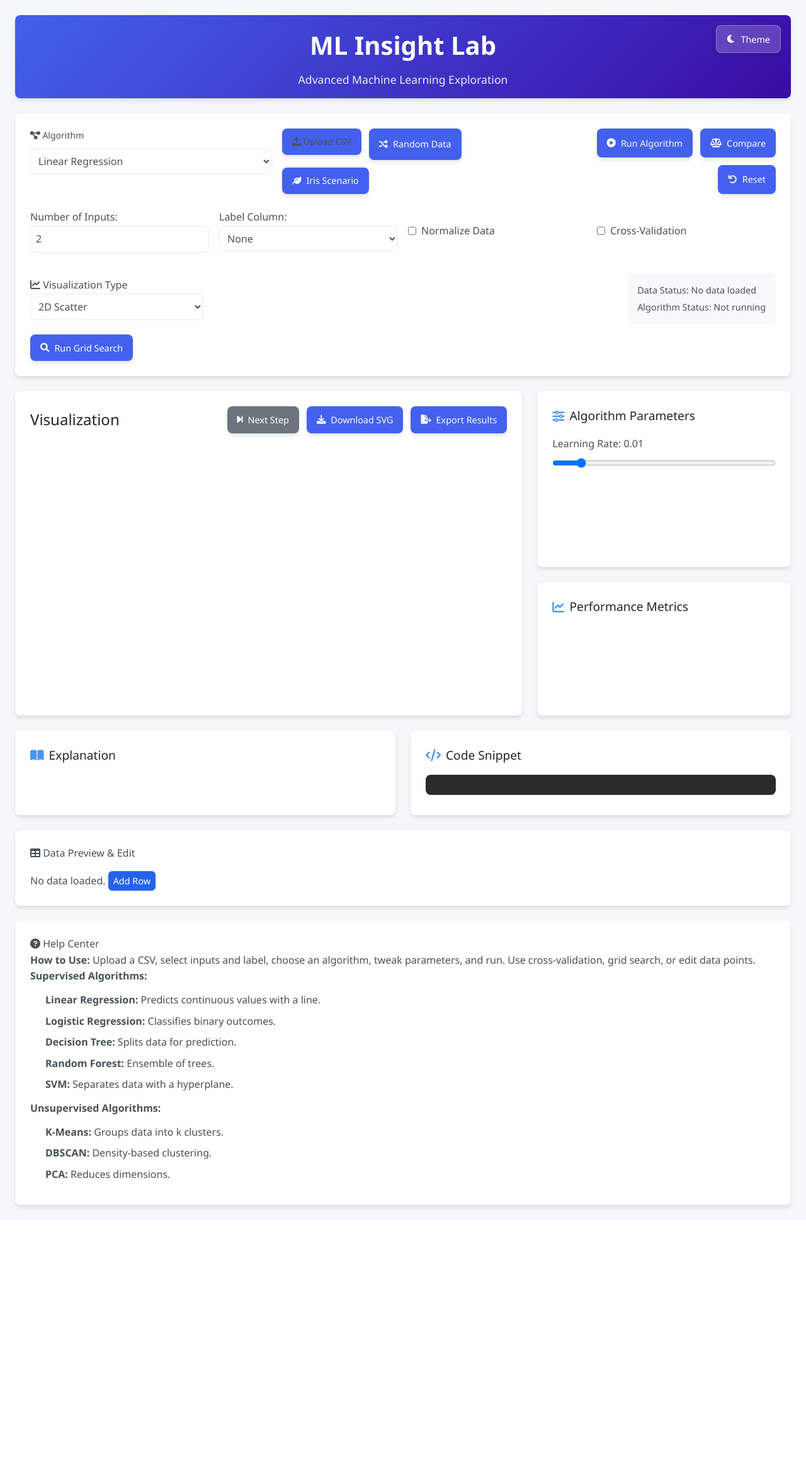
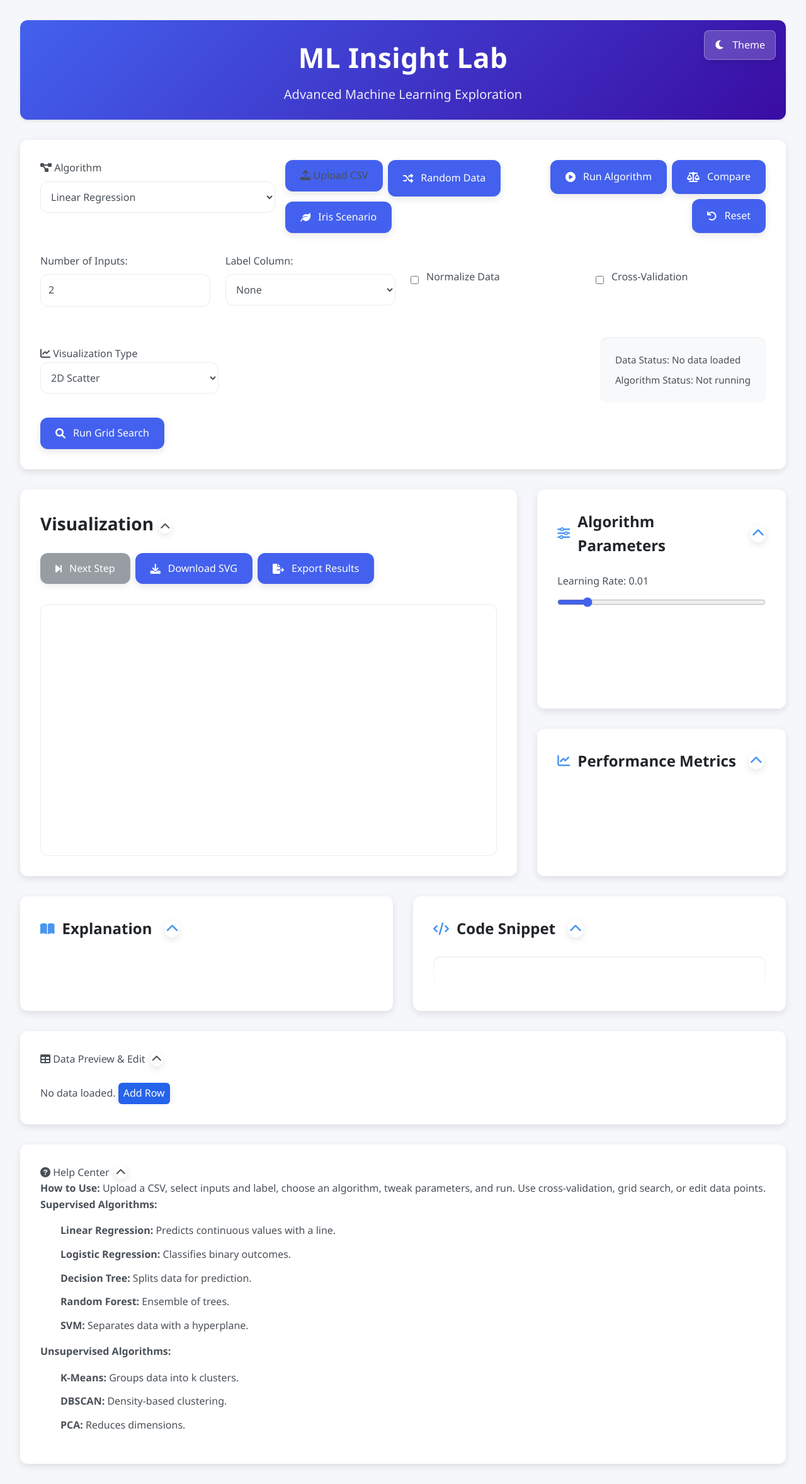
Before and after one commit to i-soumya18/MachineLearning_Visualization, a Flask app: page / in a window 1280 px wide. Shown: the whole page at 63% size. Before the commit the page ends 1921 px from the top, so only its background shows below. Run offline with Flask 3, Linux system fonts and the light colour scheme; some libraries are stand-ins or nearby versions.

Commit message:
added scripts.js

```diff
--- a/static/scripts.js
+++ b/static/scripts.js
@@ -4,6 +4,8 @@
 const runBtn = document.querySelector('button[onclick="fitModel()"]');
 const compareBtn = document.querySelector('button[onclick="compareAlgorithms()"]');
 const resetBtn = document.querySelector('button[onclick="reset()"]');
+const header = document.querySelector('header');
+const panels = document.querySelectorAll('.control-panel, .visualization-panel, .params-panel, .metrics-panel, .explanation-panel, .code-panel, .data-panel, .help-panel');
 
 // Theme variables
 const themes = {
@@ -47,6 +49,7 @@
     themeToggle.id = 'theme-toggle';
     themeToggle.innerHTML = '<i class="fas fa-moon"></i> Theme';
     themeToggle.classList.add('theme-toggle');
+    themeToggle.setAttribute('aria-label', 'Toggle theme');
     document.querySelector('header').appendChild(themeToggle);
 
     themeToggle.addEventListener('click', toggleTheme);
@@ -58,9 +61,10 @@
     applyTheme(currentTheme);
     localStorage.setItem('theme', currentTheme);
 
-    // Update icon
+    // Update icon and accessibility
     const icon = themeToggle.querySelector('i');
     icon.className = currentTheme === 'light' ? 'fas fa-moon' : 'fas fa-sun';
+    themeToggle.setAttribute('aria-label', currentTheme === 'light' ? 'Switch to dark theme' : 'Switch to light theme');
 }
 
 // Apply the selected theme
@@ -72,7 +76,6 @@
         root.style.setProperty(key, themeColors[key]);
     });
 
-    // Additional theme-specific adjustments
     if (theme === 'dark') {
         document.body.classList.add('dark-theme');
     } else {
@@ -80,19 +83,44 @@
     }
 }
 
+// Add collapsible functionality to panels
+function makePanelsCollapsible() {
+    panels.forEach(panel => {
+        const header = panel.querySelector('h2, h3');
+        if (!header) return;
+
+        // Add collapse toggle button
+        const toggleBtn = document.createElement('button');
+        toggleBtn.innerHTML = '<i class="fas fa-chevron-up"></i>';
+        toggleBtn.classList.add('collapse-toggle');
+        toggleBtn.setAttribute('aria-label', `Toggle ${header.textContent} panel`);
+        header.appendChild(toggleBtn);
+
+        toggleBtn.addEventListener('click', () => {
+            const content = panel.querySelector('div');
+            const isCollapsed = content.classList.toggle('collapsed');
+            toggleBtn.querySelector('i').className = isCollapsed ? 'fas fa-chevron-down' : 'fas fa-chevron-up';
+            panel.setAttribute('aria-expanded', !isCollapsed);
+        });
+
+        // Set initial ARIA attribute
+        panel.setAttribute('aria-expanded', 'true');
+    });
+}
+
 // Initialize UI enhancements
 function initUI() {
     createThemeToggle();
+    makePanelsCollapsible();
 
     // Check for saved theme preference
     const savedTheme = localStorage.getItem('theme');
     if (savedTheme) {
         currentTheme = savedTheme;
         applyTheme(currentTheme);
-
-        // Update icon based on saved theme
         const icon = themeToggle.querySelector('i');
         icon.className = currentTheme === 'light' ? 'fas fa-moon' : 'fas fa-sun';
+        themeToggle.setAttribute('aria-label', currentTheme === 'light' ? 'Switch to dark theme' : 'Switch to light theme');
     }
 
     // Add ripple effect to buttons
@@ -116,7 +144,7 @@
     });
 
     // Add hover effects to panels
-    document.querySelectorAll('.params-panel, .metrics-panel, .explanation-panel, .code-panel, .data-panel, .help-panel').forEach(panel => {
+    panels.forEach(panel => {
         panel.addEventListener('mouseenter', () => {
             panel.style.transform = 'translateY(-5px)';
             panel.style.boxShadow = '0 10px 15px rgba(0, 0, 0, 0.1)';
@@ -128,6 +156,12 @@
         });
     });
 
+    // Make header sticky
+    header.classList.add('sticky-header');
+
+    // Enable smooth scrolling
+    document.documentElement.style.scrollBehavior = 'smooth';
+
     // Initialize algorithm parameters visibility
     updateAlgorithmParams();
 }
@@ -136,12 +170,10 @@
 function updateAlgorithmParams() {
     const algo = algoSelect.value;
 
-    // Hide all parameter sections first
     document.querySelectorAll('#lr-params, #k-params, #depth-params, #eps-params, #min-samples-params, #n-components-params, #classification-params').forEach(el => {
         el.classList.add('hidden');
     });
 
-    // Show relevant parameters
     switch(algo) {
         case 'linear':
         case 'logistic':
@@ -181,7 +213,6 @@
 // Event Listeners
 algoSelect.addEventListener('change', updateAlgorithmParams);
 
-// Set up parameter event listeners
 document.addEventListener('DOMContentLoaded', () => {
     initUI();
 
@@ -191,9 +222,19 @@
             updateParameter(param);
         });
     });
+
+    // Keyboard navigation for buttons
+    document.querySelectorAll('button, label[for="upload"]').forEach(button => {
+        button.addEventListener('keydown', (e) => {
+            if (e.key === 'Enter' || e.key === ' ') {
+                e.preventDefault();
+                button.click();
+            }
+        });
+    });
 });
 
-// Add CSS for ripple effect and theme toggle
+// Add CSS for enhancements
 const style = document.createElement('style');
 style.textContent = `
     .ripple {
@@ -230,6 +271,28 @@
         background: rgba(255, 255, 255, 0.3);
     }
 
+    .sticky-header {
+        position: sticky;
+        top: 0;
+        z-index: 1000;
+        box-shadow: 0 2px 4px rgba(0, 0, 0, 0.1);
+    }
+
+    .collapse-toggle {
+        background: none;
+        border: none;
+        color: var(--text);
+        cursor: pointer;
+        margin-left: 0.5rem;
+        padding: 0.2rem;
+        font-size: 1rem;
+        transition: transform 0.3s ease;
+    }
+
+    .collapsed {
+        display: none;
+    }
+
     .dark-theme .visualization-panel,
     .dark-theme .params-panel,
     .dark-theme .metrics-panel,
--- a/static/style.css
+++ b/static/style.css
@@ -14,12 +14,16 @@
     --bg: #f5f7fa;
     --panel-bg: #ffffff;
     --border: #e9ecef;
-    --shadow: 0 4px 6px rgba(0, 0, 0, 0.1);
-    --code-bg: #2b2b2b;
-    --border-radius: 8px;
+    --shadow: 0 4px 12px rgba(0, 0, 0, 0.1);
+    --shadow-hover: 0 6px 20px rgba(0, 0, 0, 0.15);
+    --border-radius: 12px;
     --transition: all 0.3s ease;
+    --button-width: 150px; /* New variable for uniform button width */
+    --button-height: 48px; /* New variable for uniform button height */
+    --focus-ring: 0 0 0 3px rgba(67, 97, 238, 0.3);
 }
 
+/* Reset and Base Styles */
 * {
     margin: 0;
     padding: 0;
@@ -32,6 +36,7 @@
     color: var(--text);
     background-color: var(--bg);
     min-height: 100vh;
+    font-size: 16px;
 }
 
 /* Layout */
@@ -44,31 +49,34 @@
         "info"
         "data"
         "help";
-    gap: 1.5rem;
+    gap: 2rem;
     max-width: 1800px;
     margin: 0 auto;
-    padding: 1.5rem;
+    padding: 2rem;
 }
 
 header {
     grid-area: header;
     text-align: center;
-    padding: 1rem 0;
+    padding: 1.5rem;
     background: linear-gradient(135deg, var(--primary), var(--primary-dark));
     color: white;
     border-radius: var(--border-radius);
     box-shadow: var(--shadow);
-    position: relative;
+    position: sticky;
+    top: 0;
+    z-index: 1000;
 }
 
 header h1 {
-    font-size: 2.5rem;
+    font-size: 2.75rem;
     font-weight: 700;
     margin-bottom: 0.5rem;
+    letter-spacing: 0.5px;
 }
 
 header p {
-    font-size: 1.1rem;
+    font-size: 1.25rem;
     opacity: 0.9;
 }
 
@@ -76,44 +84,47 @@
     grid-area: controls;
     background: var(--panel-bg);
     border-radius: var(--border-radius);
-    padding: 1.5rem;
+    padding: 2rem;
     box-shadow: var(--shadow);
+    transition: var(--transition);
 }
 
 .main-grid {
     grid-area: main;
     display: grid;
     grid-template-columns: 1fr;
-    gap: 1.5rem;
+    gap: 2rem;
 }
 
 @media (min-width: 1024px) {
     .main-grid {
         grid-template-columns: 2fr 1fr;
+
     }
 }
 
 .visualization-panel {
     background: var(--panel-bg);
     border-radius: var(--border-radius);
-    padding: 1.5rem;
+    padding: 2rem;
     box-shadow: var(--shadow);
     min-height: 500px;
     display: flex;
     flex-direction: column;
+    transition: var(--transition);
 }
 
 .side-panels {
     display: grid;
     grid-template-rows: auto auto;
-    gap: 1.5rem;
+    gap: 2rem;
 }
 
 .info-grid {
     grid-area: info;
     display: grid;
     grid-template-columns: 1fr;
-    gap: 1.5rem;
+    gap: 2rem;
 }
 
 @media (min-width: 768px) {
@@ -122,57 +133,52 @@
     }
 }
 
-.data-panel {
-    grid-area: data;
+.data-panel, .help-panel {
     background: var(--panel-bg);
     border-radius: var(--border-radius);
-    padding: 1.5rem;
+    padding: 2rem;
     box-shadow: var(--shadow);
-}
-
-.help-panel {
-    grid-area: help;
-    background: var(--panel-bg);
-    border-radius: var(--border-radius);
-    padding: 1.5rem;
-    box-shadow: var(--shadow);
+    transition: var(--transition);
 }
 
 /* Components */
 .control-grid {
     display: grid;
     grid-template-columns: 1fr;
-    gap: 1rem;
-    margin-bottom: 1.5rem;
+    gap: 1.5rem;
+    margin-bottom: 2rem;
 }
 
 @media (min-width: 768px) {
     .control-grid {
         grid-template-columns: repeat(3, 1fr);
+        gap: 1rem;
     }
 }
 
 .button-group {
     display: flex;
-    gap: 0.75rem;
+    gap: 0.5rem;
     flex-wrap: wrap;
 }
 
 .button-group.right {
     justify-content: flex-end;
+    gap: 0.5rem;
 }
 
 button, label[for="upload"] {
     background-color: var(--primary);
     color: white;
     border: none;
-    padding: 0.6rem 1rem;
+    padding: 0.75rem 1.5rem;
     border-radius: var(--border-radius);
     cursor: pointer;
-    font-size: 0.9rem;
+    font-size: 1rem;
+    font-weight: 500;
     display: inline-flex;
     align-items: center;
-    gap: 0.5rem;
+    gap: 0.75rem;
     transition: var(--transition);
     box-shadow: var(--shadow);
 }
@@ -180,20 +186,23 @@
 button:hover, label[for="upload"]:hover {
     background-color: var(--primary-dark);
     transform: translateY(-2px);
+    box-shadow: var(--shadow-hover);
 }
 
 button:active, label[for="upload"]:active {
     transform: translateY(0);
+    box-shadow: var(--shadow);
 }
 
 button:disabled {
     background-color: var(--text-light);
     cursor: not-allowed;
     transform: none;
+    opacity: 0.7;
 }
 
 button i {
-    font-size: 0.9rem;
+    font-size: 1rem;
 }
 
 input[type="file"] {
@@ -202,31 +211,33 @@
 
 select, input[type="number"], input[type="range"] {
     width: 100%;
-    padding: 0.5rem;
+    padding: 0.75rem;
     border: 1px solid var(--border);
     border-radius: var(--border-radius);
-    background-color: white;
+    background-color: var(--panel-bg);
     transition: var(--transition);
+    font-size: 1rem;
+    color: var(--text);
 }
 
 select:focus, input[type="number"]:focus, input[type="range"]:focus {
     outline: none;
     border-color: var(--accent);
-    box-shadow: 0 0 0 2px rgba(72, 149, 239, 0.2);
+    box-shadow: var(--focus-ring);
 }
 
 #input-config {
     display: grid;
-    grid-template-columns: repeat(auto-fit, minmax(200px, 1fr));
-    gap: 1rem;
-    margin-bottom: 1rem;
+    grid-template-columns: repeat(auto-fit, minmax(220px, 1fr));
+    gap: 1.5rem;
+    margin-bottom: 1.5rem;
 }
 
 #input-selectors {
     display: grid;
-    grid-template-columns: repeat(auto-fit, minmax(200px, 1fr));
-    gap: 1rem;
-    margin-bottom: 1rem;
+    grid-template-columns: repeat(auto-fit, minmax(220px, 1fr));
+    gap: 1.5rem;
+    margin-bottom: 1.5rem;
 }
 
 .viz-config {
@@ -234,64 +245,70 @@
     justify-content: space-between;
     align-items: center;
     flex-wrap: wrap;
-    gap: 1rem;
-    margin-bottom: 1rem;
+    gap: 1.5rem;
+    margin-bottom: 1.5rem;
 }
 
 .status {
     background: var(--light);
-    padding: 0.75rem 1rem;
+    padding: 1rem 1.5rem;
     border-radius: var(--border-radius);
-    font-size: 0.9rem;
+    font-size: 0.95rem;
+    box-shadow: inset 0 1px 3px rgba(0, 0, 0, 0.05);
 }
 
 .status p {
-    margin: 0.25rem 0;
+    margin: 0.5rem 0;
 }
 
 .panel-header {
     display: flex;
     justify-content: space-between;
     align-items: center;
-    margin-bottom: 1.5rem;
+    margin-bottom: 2rem;
     flex-wrap: wrap;
-    gap: 1rem;
+    gap: 1.5rem;
 }
 
 .panel-header h2 {
-    font-size: 1.5rem;
+    font-size: 1.75rem;
     color: var(--dark);
+    font-weight: 600;
 }
 
 .params-panel, .metrics-panel, .explanation-panel, .code-panel {
     background: var(--panel-bg);
     border-radius: var(--border-radius);
-    padding: 1.5rem;
+    padding: 2rem;
     box-shadow: var(--shadow);
+    transition: var(--transition);
 }
 
 .params-panel h3, .metrics-panel h3, .explanation-panel h3, .code-panel h3 {
-    font-size: 1.2rem;
-    margin-bottom: 1rem;
+    font-size: 1.5rem;
+    margin-bottom: 1.5rem;
     color: var(--dark);
+    font-weight: 600;
     display: flex;
     align-items: center;
-    gap: 0.5rem;
+    gap: 0.75rem;
 }
 
 .params-panel h3 i, .metrics-panel h3 i, .explanation-panel h3 i, .code-panel h3 i {
     color: var(--accent);
+    font-size: 1.25rem;
 }
 
 .checkbox-group {
     display: flex;
     align-items: center;
-    gap: 0.5rem;
-    margin: 0.75rem 0;
+    gap: 0.75rem;
+    margin: 1rem 0;
 }
 
 .checkbox-group input[type="checkbox"] {
     width: auto;
+    accent-color: var(--primary);
 }
 
 #visualization, #plotly-viz {
@@ -299,6 +316,7 @@
     flex-grow: 1;
     background-color: var(--panel-bg);
     border-radius: var(--border-radius);
+    border: 1px solid var(--border);
 }
 
 .hidden {
@@ -307,66 +325,71 @@
 
 #metrics {
     display: grid;
-    grid-template-columns: repeat(auto-fit, minmax(150px, 1fr));
-    gap: 1rem;
+    grid-template-columns: repeat(auto-fit, minmax(180px, 1fr));
+    gap: 1.5rem;
 }
 
 .metric {
     background: var(--light);
-    padding: 1rem;
+    padding: 1.25rem;
     border-radius: var(--border-radius);
     text-align: center;
+    box-shadow: inset 0 1px 3px rgba(0, 0, 0, 0.05);
 }
 
 .metric h4 {
-    font-size: 0.9rem;
+    font-size: 1rem;
     color: var(--text-light);
-    margin-bottom: 0.5rem;
+    margin-bottom: 0.75rem;
+    font-weight: 500;
 }
 
 .metric p {
-    font-size: 1.2rem;
-    font-weight: bold;
+    font-size: 1.5rem;
+    font-weight: 600;
     color: var(--primary);
 }
 
 #explanation {
-    line-height: 1.7;
+    line-height: 1.8;
+    font-size: 1rem;
 }
 
 #explanation ul, .help-panel ul {
-    padding-left: 1.5rem;
-    margin: 0.75rem 0;
+    padding-left: 2rem;
+    margin: 1rem 0;
 }
 
 #explanation li, .help-panel li {
-    margin-bottom: 0.5rem;
+    margin-bottom: 0.75rem;
 }
 
 #code {
     background: var(--code-bg);
     color: #f8f8f2;
-    padding: 1rem;
+    padding: 1.5rem;
     border-radius: var(--border-radius);
     overflow-x: auto;
     font-family: 'Courier New', Courier, monospace;
-    font-size: 0.9rem;
-    line-height: 1.5;
+    font-size: 0.95rem;
+    line-height: 1.6;
+    box-shadow: inset 0 1px 3px rgba(0, 0, 0, 0.1);
 }
 
 #data-preview {
     overflow-x: auto;
-    margin-top: 1rem;
+    margin-top: 1.5rem;
 }
 
 table {
     width: 100%;
-    border-collapse: collapse;
-    font-size: 0.9rem;
+    border-collapse: separate;
+    border-spacing: 0;
+    font-size: 0.95rem;
 }
 
 th, td {
-    padding: 0.75rem;
+    padding: 1rem;
     text-align: left;
     border-bottom: 1px solid var(--border);
 }
@@ -374,7 +397,10 @@
 th {
     background-color: var(--primary);
     color: white;
-    font-weight: 500;
+    font-weight: 600;
+    position: sticky;
+    top: 0;
+    z-index: 10;
 }
 
 tr:nth-child(even) {
@@ -383,24 +409,26 @@
 
 tr:hover {
     background-color: #f1f1f1;
+    transition: background-color 0.2s ease;
 }
 
 /* Tooltip */
 .tooltip {
     position: absolute;
-    padding: 0.5rem 1rem;
-    background: rgba(0, 0, 0, 0.8);
+    padding: 0.75rem 1.25rem;
+    background: rgba(0, 0, 0, 0.85);
     color: white;
-    border-radius: 4px;
+    border-radius: 6px;
     pointer-events: none;
     font-size: 0.9rem;
     z-index: 100;
+    box-shadow: var(--shadow);
 }
 
 /* Responsive Adjustments */
 @media (max-width: 768px) {
     header h1 {
-        font-size: 2rem;
+        font-size: 2.25rem;
     }
 
     .button-group {
@@ -417,32 +445,37 @@
         flex-direction: column;
         align-items: flex-start;
     }
+
+    .panel-header h2 {
+        font-size: 1.5rem;
+    }
 }
 
 /* Animation */
 @keyframes fadeIn {
-    from { opacity: 0; transform: translateY(10px); }
+    from { opacity: 0; transform: translateY(15px); }
     to { opacity: 1; transform: translateY(0); }
 }
 
-.visualization-panel, .params-panel, .metrics-panel, .explanation-panel, .code-panel {
-    animation: fadeIn 0.3s ease-out;
+.visualization-panel, .params-panel, .metrics-panel, .explanation-panel, .code-panel, .data-panel, .help-panel {
+    animation: fadeIn 0.4s ease-out;
 }
 
 /* Scrollbar styling */
 ::-webkit-scrollbar {
-    width: 8px;
-    height: 8px;
+    width: 10px;
+    height: 10px;
 }
 
 ::-webkit-scrollbar-track {
-    background: #f1f1f1;
+    background: var(--light);
     border-radius: 10px;
 }
 
 ::-webkit-scrollbar-thumb {
     background: var(--primary);
     border-radius: 10px;
+    border: 2px solid var(--light);
 }
 
 ::-webkit-scrollbar-thumb:hover {
@@ -469,16 +502,22 @@
 /* Theme Toggle */
 .theme-toggle {
     position: absolute;
-    top: 1rem;
-    right: 1rem;
+    top: 1.5rem;
+    right: 1.5rem;
     background: rgba(255, 255, 255, 0.2);
     border: 1px solid rgba(255, 255, 255, 0.3);
     backdrop-filter: blur(5px);
     transition: var(--transition);
+    padding: 0.75rem 1.5rem;
+    border-radius: var(--border-radius);
+    color: white;
+    cursor: pointer;
+    box-shadow: var(--shadow);
 }
 
 .theme-toggle:hover {
     background: rgba(255, 255, 255, 0.3);
+    box-shadow: var(--shadow-hover);
 }
 
 /* Dark Theme Adjustments */
@@ -486,7 +525,8 @@
     --bg: #121212;
     --panel-bg: #1e1e1e;
     --border: #343a40;
-    --shadow: 0 4px 6px rgba(0, 0, 0, 0.3);
+    --shadow: 0 4px 12px rgba(0, 0, 0, 0.3);
+    --shadow-hover: 0 6px 20px rgba(0, 0, 0, 0.4);
     --code-bg: #1e1e1e;
     --text: #e9ecef;
     --text-light: #adb5bd;
@@ -509,6 +549,7 @@
 
 .dark-theme #code {
     border: 1px solid var(--border);
+    box-shadow: inset 0 1px 3px rgba(255, 255, 255, 0.05);
 }
 
 .dark-theme table {
@@ -527,18 +568,50 @@
     background-color: #333333;
 }
 
-/* Tailwind-Specific Overrides (if needed) */
-.control-grid label {
+/* Collapsible Panels */
+.collapse-toggle {
+    background: none;
+    border: none;
+    color: var(--text);
+    cursor: pointer;
+    margin-left: 0.75rem;
+    padding: 0.3rem;
+    font-size: 1.25rem;
+    transition: transform 0.3s ease;
+}
+
+.collapsed {
+    display: none;
+}
+
+/* Labels and Inputs */
+.control-grid label, #input-config label, #input-selectors label {
     display: block;
-    font-size: 0.875rem;
+    font-size: 1rem;
     font-weight: 500;
     color: var(--text);
     margin-bottom: 0.5rem;
 }
 
-#input-selectors label {
-    display: block;
-    font-size: 0.875rem;
-    font-weight: 500;
-    color: var(--text);
+input[type="range"] {
+    accent-color: var(--primary);
+    cursor: pointer;
 }
+
+input[type="range"]::-webkit-slider-thumb {
+    background: var(--primary);
+    border-radius: 50%;
+    border: 2px solid var(--panel-bg);
+}
+
+/* Focus States */
+button:focus, select:focus, input:focus {
+    outline: none;
+    box-shadow: var(--focus-ring);
+}
+
+/* Hover and Active States */
+.params-panel:hover, .metrics-panel:hover, .explanation-panel:hover, .code-panel:hover, .data-panel:hover, .help-panel:hover {
+    box-shadow: var(--shadow-hover);
+    transform: translateY(-2px);
+}
```
